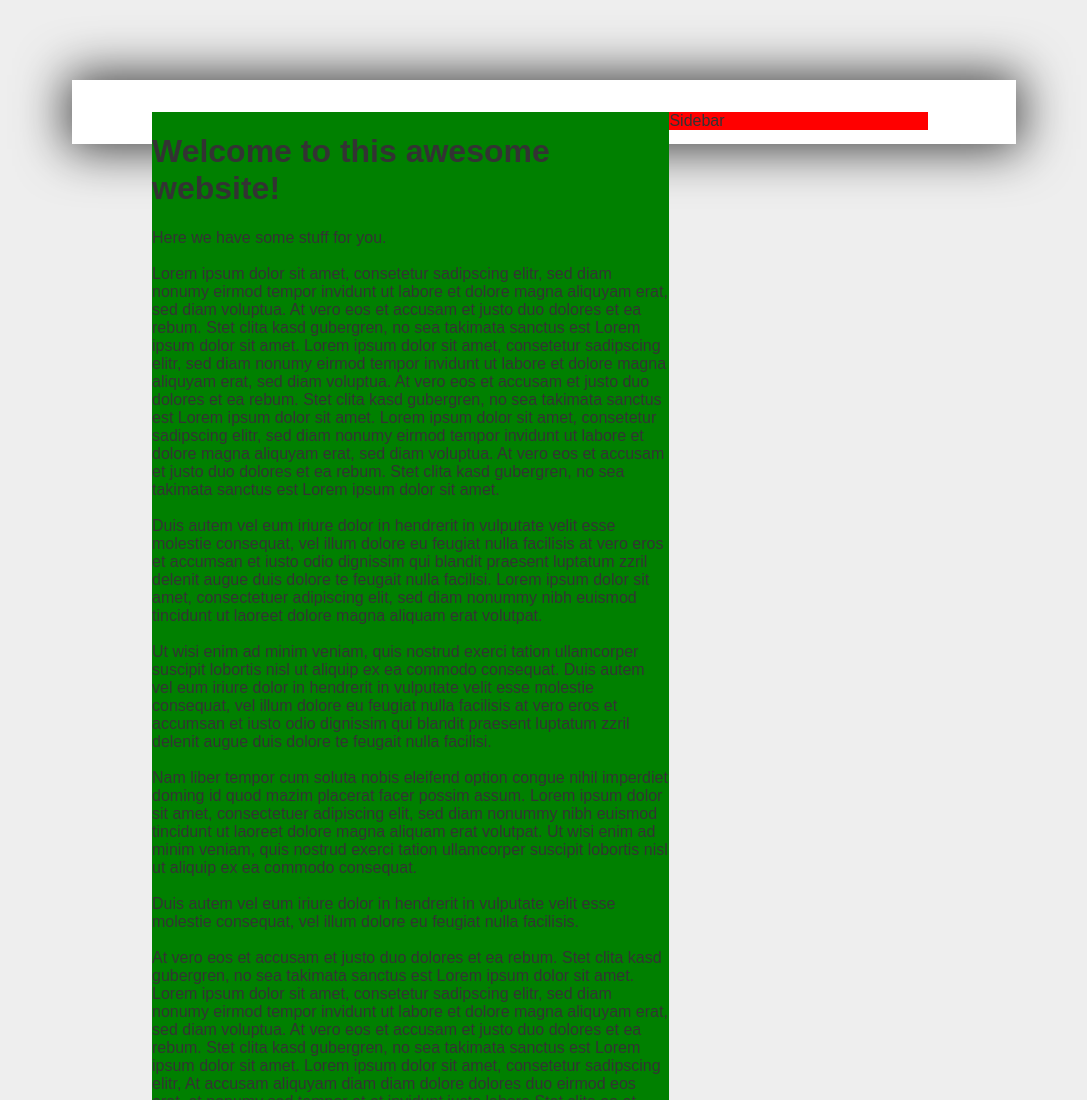
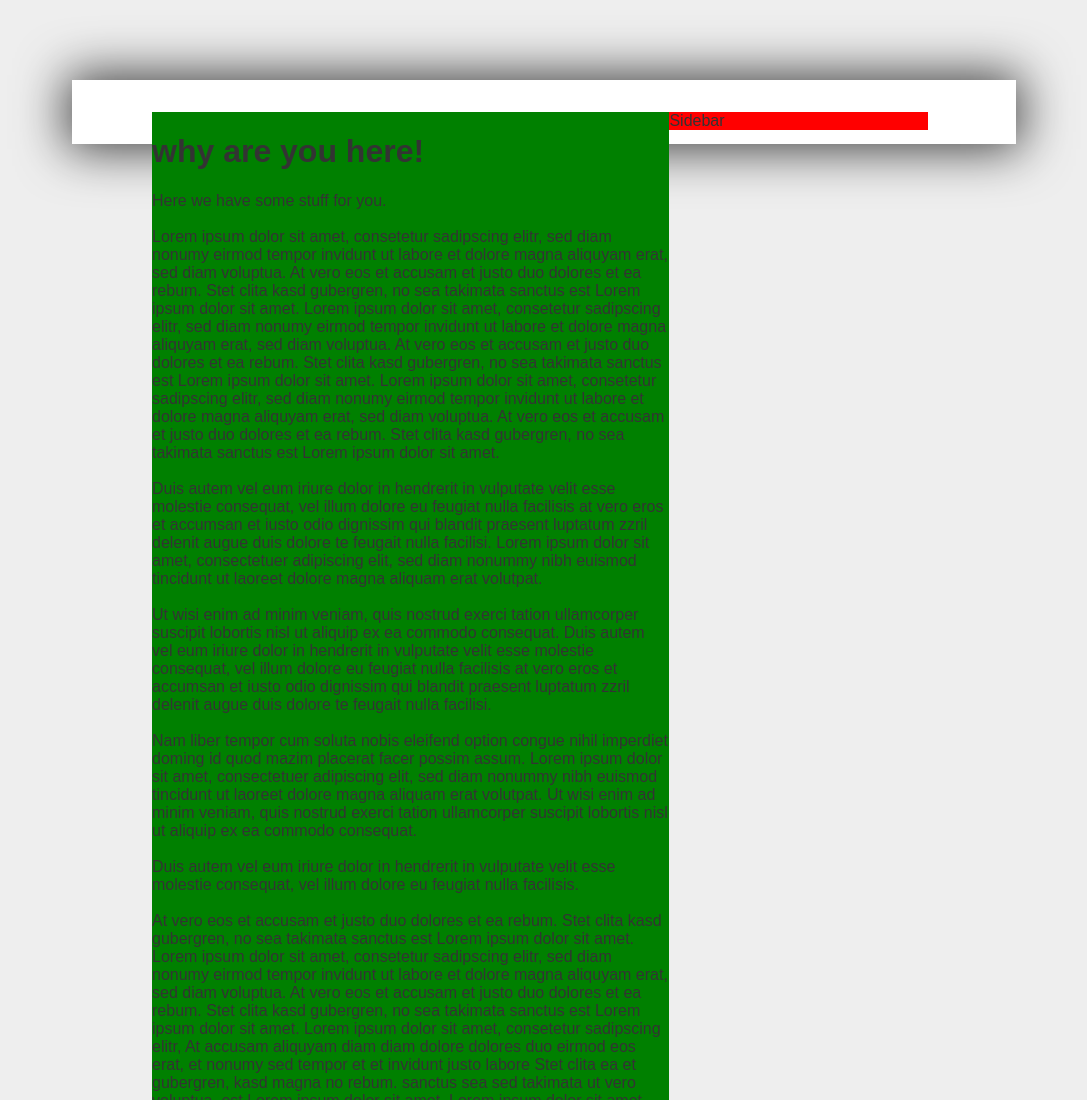
Before and after one commit to slaschinski/merge-exercises, a plain HTML site: page index.html in a window 1280 px wide. Shown: the top 1100 px of the page, without its empty margins (96-1183 px from the left). Drawn offline with Linux system fonts and the light colour scheme.

Commit message:
hello there

```diff
--- a/index.html
+++ b/index.html
@@ -7,7 +7,7 @@
   <body>
     <div class="content">
       <div class="main">
-        <h1>Welcome to this awesome website!</h1>
+        <h1> why are you here!</h1>
         <p>
           Here we have some stuff for you.<br />
           <br />
```
